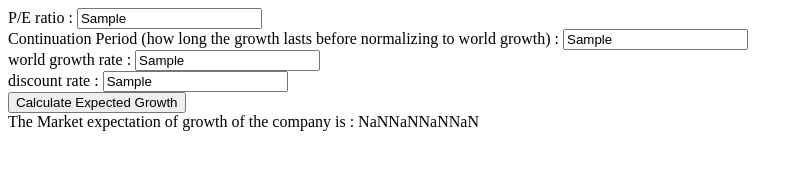
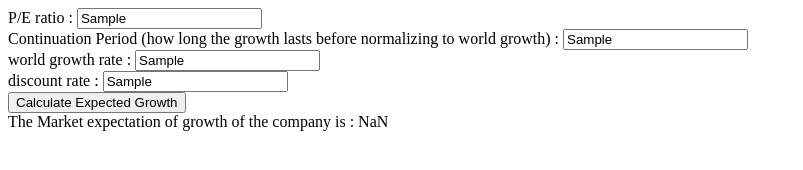
Before and after one commit to vaidyanathanrathika/peeg, a plain HTML site: page index.html in a window 1280 px wide. Both pictures are taken after typing "Sample", "Sample", "Sample", "Sample" into the empty fields and a click on the button "Calculate Expected Growth". Shown: the whole page, without its empty margins (0-803 px from the left). Drawn offline with Linux system fonts and the light colour scheme.

Commit message:
solved the string addition error

```diff
--- a/index.html
+++ b/index.html
@@ -10,7 +10,7 @@
                 wg = Number(document.getElementsByName("wg")[0].value);
                 dr = Number(document.getElementsByName("dr")[0].value);
                 resultElem = document.getElementById("result");
-                resultElem.innerHTML = "The Market expectation of growth of the company is : "+pe+cp+wg+dr;
+                resultElem.innerHTML = "The Market expectation of growth of the company is : "+Number(pe+cp+wg+dr);
             }
         </script>
     </head>
```
